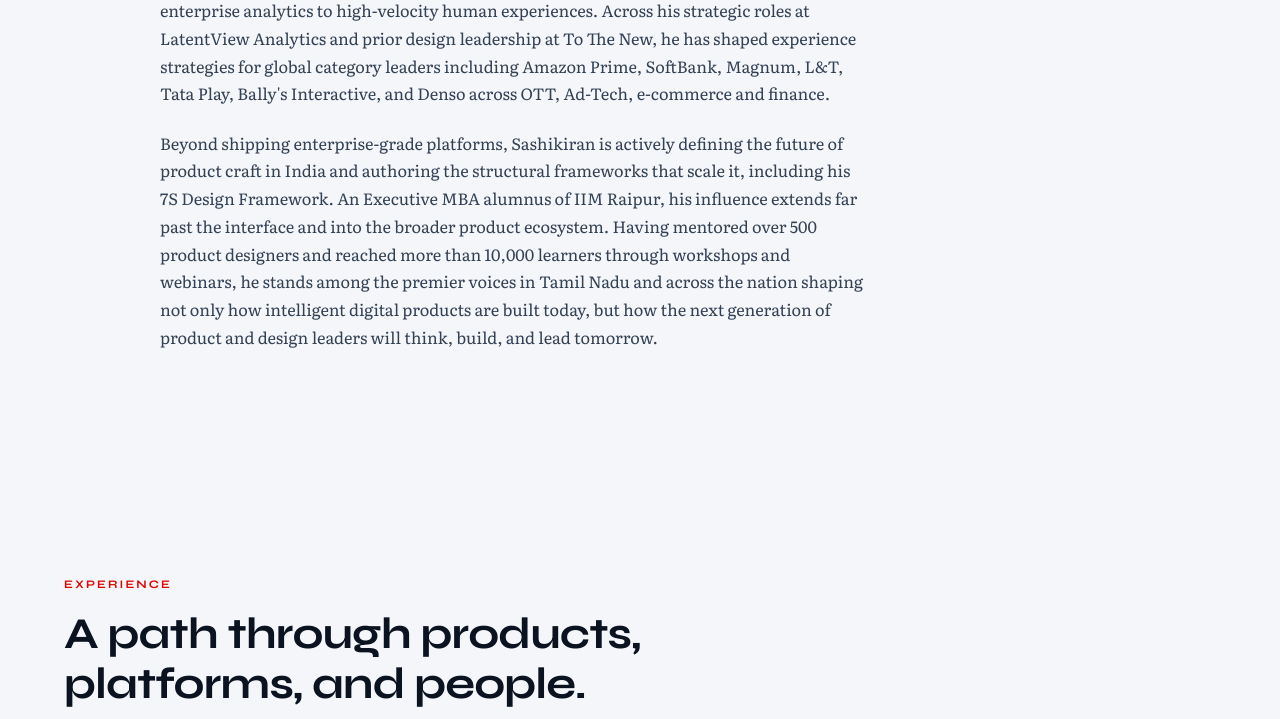
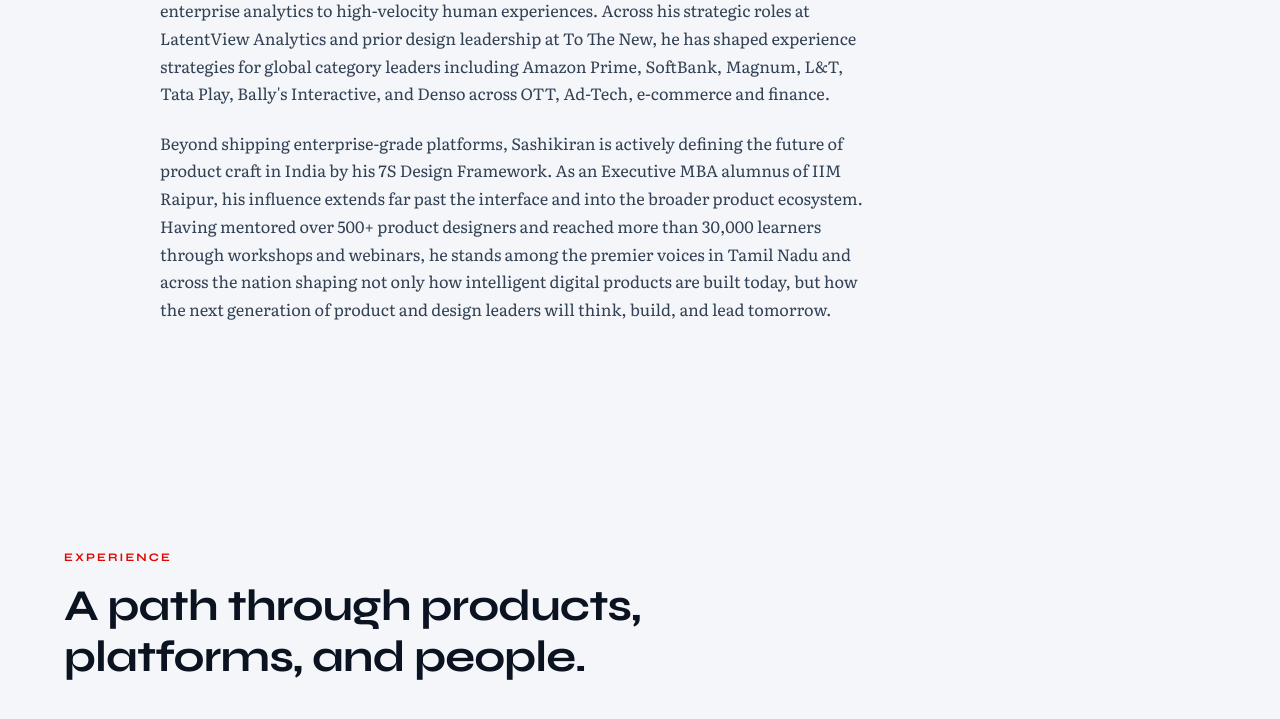
Before and after one commit to edubuzz360app/sashikiran.com, a website built with Vite: page index.html in a window 1280 px wide. Shown: the part 1300-2019 px from the top of the page. Built offline with nearby package versions, Linux system fonts and the light colour scheme; animation ran at ten frames a second.

Commit message:
Refine about section third paragraph

```diff
--- a/index.html
+++ b/index.html
@@ -262,12 +262,11 @@
         </p>
         <p class="about-body reveal">
           Beyond shipping enterprise-grade platforms, Sashikiran is actively defining the future of product craft in
-          India and authoring the structural frameworks that scale it, including his 7S Design Framework. An Executive
-          MBA alumnus of IIM Raipur, his influence extends far past the interface and into the broader product
-          ecosystem. Having mentored over 500 product designers and reached more than 10,000 learners through
-          workshops and webinars, he stands among the premier voices in Tamil Nadu and across the nation shaping not
-          only how intelligent digital products are built today, but how the next generation of product and design
-          leaders will think, build, and lead tomorrow.
+          India by his 7S Design Framework. As an Executive MBA alumnus of IIM Raipur, his influence extends far
+          past the interface and into the broader product ecosystem. Having mentored over 500+ product designers and
+          reached more than 30,000 learners through workshops and webinars, he stands among the premier voices in
+          Tamil Nadu and across the nation shaping not only how intelligent digital products are built today, but how
+          the next generation of product and design leaders will think, build, and lead tomorrow.
         </p>
       </div>
     </div>
```
